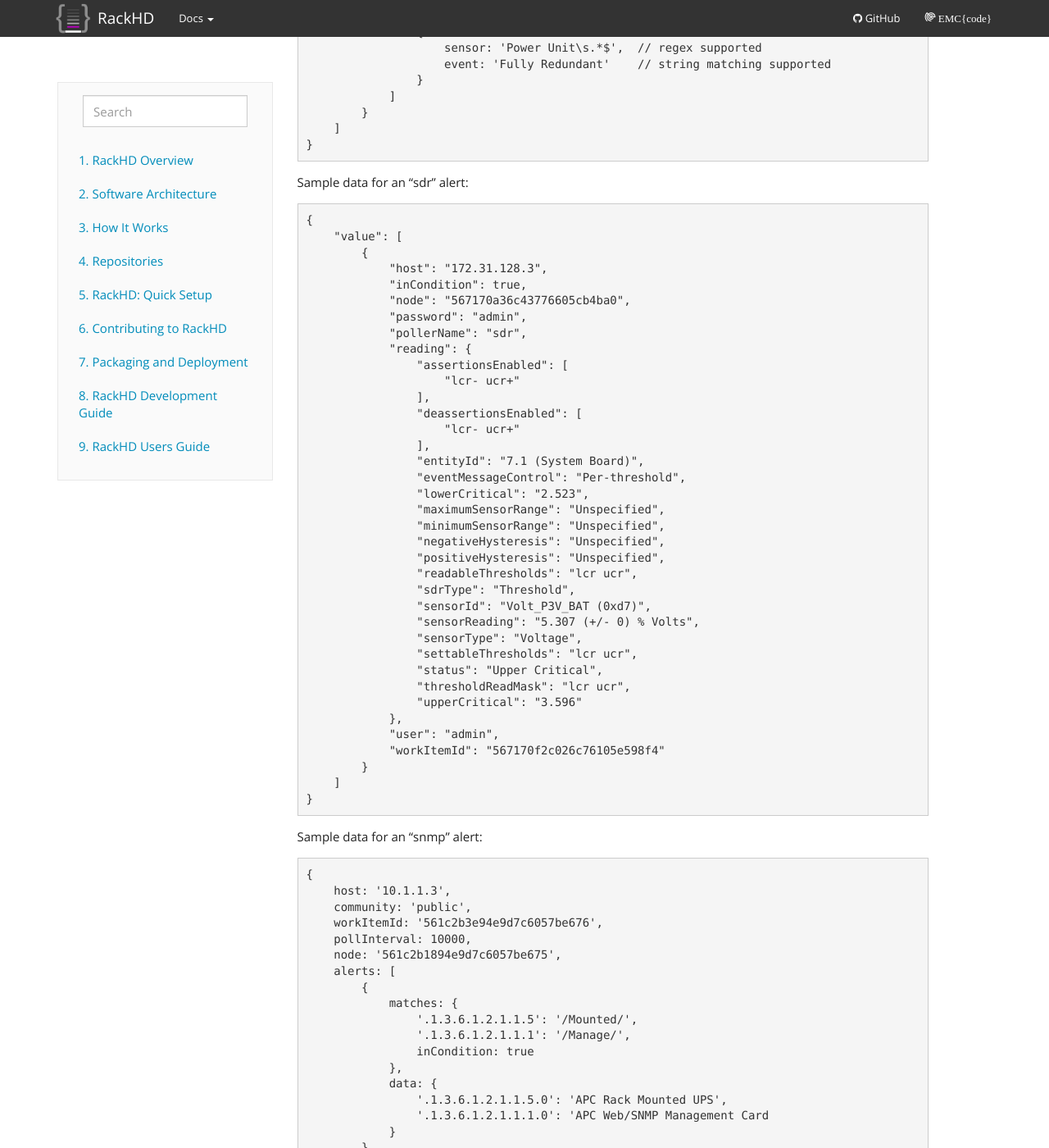
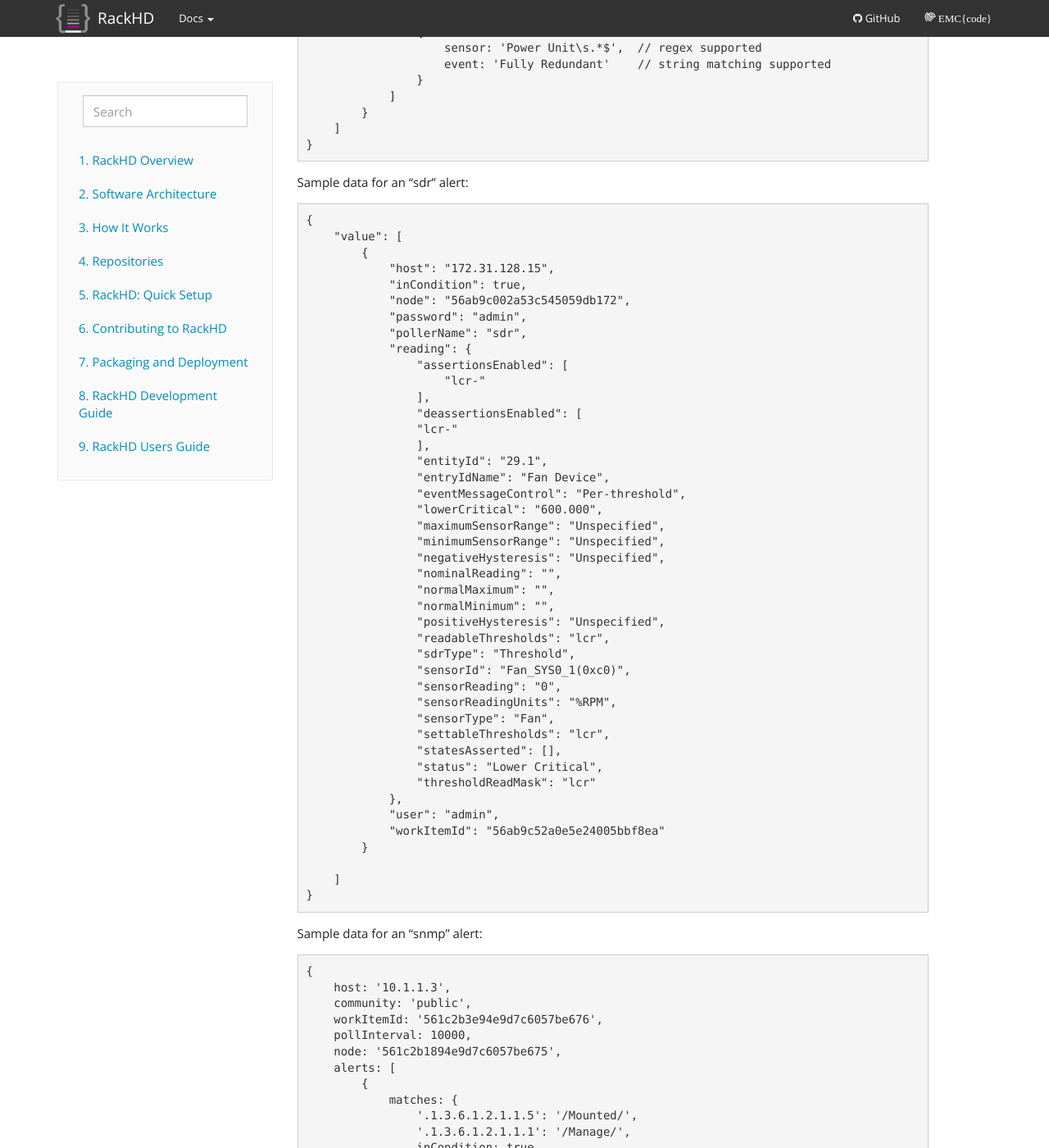
Before and after one commit to RackHD/docs, a Sphinx documentation site: the page built from docs/rackhd/pollers.rst, in a window 1280 px wide and 1400 px high, scrolled down 6098 px. Shown: the whole window at 82% size. Built offline with Sphinx 7.4.7, drawn with Linux system fonts in a browser that asks for light colours.

Commit message:
updated IPMI poller format

```diff
--- a/docs/rackhd/pollers.rst
+++ b/docs/rackhd/pollers.rst
@@ -367,38 +367,44 @@ Sample data for an "sdr" alert:
     {
         "value": [
             {
-                "host": "172.31.128.3",
+                "host": "172.31.128.15",
                 "inCondition": true,
-                "node": "567170a36c43776605cb4ba0",
+                "node": "56ab9c002a53c545059db172",
                 "password": "admin",
                 "pollerName": "sdr",
                 "reading": {
                     "assertionsEnabled": [
-                        "lcr- ucr+"
+                        "lcr-"
                     ],
                     "deassertionsEnabled": [
-                        "lcr- ucr+"
+                    "lcr-"
                     ],
-                    "entityId": "7.1 (System Board)",
+                    "entityId": "29.1",
+                    "entryIdName": "Fan Device",
                     "eventMessageControl": "Per-threshold",
-                    "lowerCritical": "2.523",
+                    "lowerCritical": "600.000",
                     "maximumSensorRange": "Unspecified",
                     "minimumSensorRange": "Unspecified",
                     "negativeHysteresis": "Unspecified",
+                    "nominalReading": "",
+                    "normalMaximum": "",
+                    "normalMinimum": "",
                     "positiveHysteresis": "Unspecified",
-                    "readableThresholds": "lcr ucr",
+                    "readableThresholds": "lcr",
                     "sdrType": "Threshold",
-                    "sensorId": "Volt_P3V_BAT (0xd7)",
-                    "sensorReading": "5.307 (+/- 0) % Volts",
-                    "sensorType": "Voltage",
-                    "settableThresholds": "lcr ucr",
-                    "status": "Upper Critical",
-                    "thresholdReadMask": "lcr ucr",
-                    "upperCritical": "3.596"
+                    "sensorId": "Fan_SYS0_1(0xc0)",
+                    "sensorReading": "0",
+                    "sensorReadingUnits": "%RPM",
+                    "sensorType": "Fan",
+                    "settableThresholds": "lcr",
+                    "statesAsserted": [],
+                    "status": "Lower Critical",
+                    "thresholdReadMask": "lcr"
                 },
                 "user": "admin",
-                "workItemId": "567170f2c026c76105e598f4"
+                "workItemId": "56ab9c52a0e5e24005bbf8ea"
             }
+
         ]
     }
 
```
